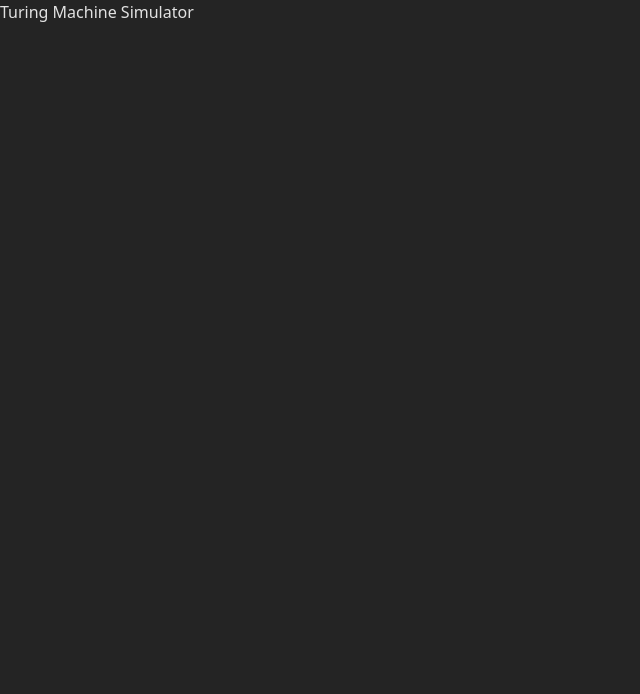
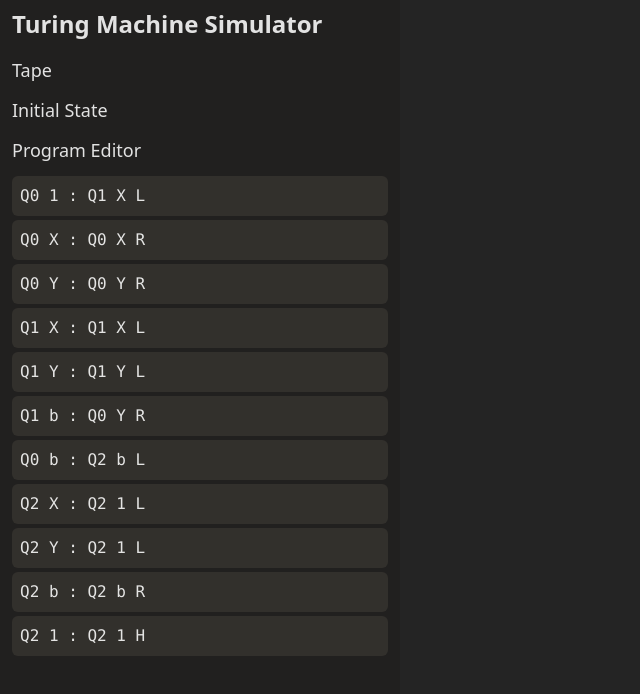
Before and after one commit to sahithyandev/turing-machine-simulator, a website built with Vite: page index.html in a window 1280 px wide. Shown: the whole page, without its empty margins (0-640 px from the left). Built offline with nearby package versions, Linux system fonts and the light colour scheme.

Commit message:
chore: progressing

```diff
--- /dev/null
+++ b/src/TuringMachineSimulator.ts
@@ -0,0 +1,137 @@
+import { html } from "./utils";
+
+interface ProgramStatement {
+  currentState: string;
+  input: string;
+  nextState: string;
+  output: string;
+  action: "R" | "L" | "H";
+}
+
+class ProgramEditor {
+  statements: ProgramStatement[];
+  constructor(initialStatements: Array<ProgramStatement>) {
+    this.statements = initialStatements;
+  }
+
+  render(): string {
+    let s = `<div class="program-editor">`;
+
+    for (let i = 0; i < this.statements.length; i++) {
+      const statement = this.statements[i];
+      s = s.concat(
+        html`<div class="statement">
+          ${statement.currentState} ${statement.input} : ${statement.nextState} ${statement.output} ${statement.action}
+        </div>`,
+      );
+    }
+
+    s = s.concat("</div>");
+    return s;
+  }
+}
+
+export class TuringMachineSimulator {
+  container: HTMLElement;
+  editor: ProgramEditor;
+
+  constructor(container: HTMLElement) {
+    this.container = container;
+
+    this.editor = new ProgramEditor([
+      {
+        currentState: "Q0",
+        input: "1",
+        nextState: "Q1",
+        output: "X",
+        action: "L",
+      },
+      {
+        currentState: "Q0",
+        input: "X",
+        nextState: "Q0",
+        output: "X",
+        action: "R",
+      },
+      {
+        currentState: "Q0",
+        input: "Y",
+        nextState: "Q0",
+        output: "Y",
+        action: "R",
+      },
+      {
+        currentState: "Q1",
+        input: "X",
+        nextState: "Q1",
+        output: "X",
+        action: "L",
+      },
+      {
+        currentState: "Q1",
+        input: "Y",
+        nextState: "Q1",
+        output: "Y",
+        action: "L",
+      },
+      {
+        currentState: "Q1",
+        input: "b",
+        nextState: "Q0",
+        output: "Y",
+        action: "R",
+      },
+      {
+        currentState: "Q0",
+        input: "b",
+        nextState: "Q2",
+        output: "b",
+        action: "L",
+      },
+      {
+        currentState: "Q2",
+        input: "X",
+        nextState: "Q2",
+        output: "1",
+        action: "L",
+      },
+      {
+        currentState: "Q2",
+        input: "Y",
+        nextState: "Q2",
+        output: "1",
+        action: "L",
+      },
+      {
+        currentState: "Q2",
+        input: "b",
+        nextState: "Q2",
+        output: "b",
+        action: "R",
+      },
+      {
+        currentState: "Q2",
+        input: "1",
+        nextState: "Q2",
+        output: "1",
+        action: "H",
+      },
+    ]);
+
+    this.container.innerHTML = html`
+      <div class="grid grid-cols-[400px_1fr] h-screen">
+        <section class="bg-stone-900/40 h-full px-3 py-2">
+          <h1 class="mb-4 font-semibold text-2xl">Turing Machine Simulator</h1>
+
+          <h2 class="text-lg font-medium mb-3">Tape</h2>
+          <div></div>
+
+          <h2 class="text-lg font-medium mb-3">Initial State</h2>
+
+          <h2 class="text-lg font-medium mb-3">Program Editor</h2>
+          ${this.editor.render()}
+        </section>
+      </div>
+    `;
+  }
+}
--- a/src/main.ts
+++ b/src/main.ts
@@ -1,4 +1,4 @@
-import { html } from "./utils";
+import { TuringMachineSimulator } from "./TuringMachineSimulator";
 
 const app = document.querySelector<HTMLElement>("main");
 
@@ -6,10 +6,4 @@ if (!(app instanceof HTMLElement)) {
   throw new Error("main element not found");
 }
 
-app.innerHTML = html`
-  <div className="grid grid-cols-2">
-    <section>
-      <h1>Turing Machine Simulator</h1>
-    </section>
-  </div>
-`;
+new TuringMachineSimulator(app);
--- a/src/style.css
+++ b/src/style.css
@@ -36,3 +36,11 @@ button:focus,
 button:focus-visible {
     outline: 4px auto -webkit-focus-ring-color;
 }
+
+.program-editor {
+    @apply font-mono;
+
+    .statement {
+        @apply p-2 mt-1 rounded-md bg-stone-700/50;
+    }
+}
```
